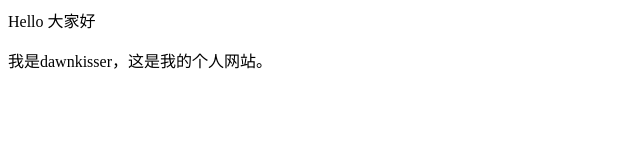
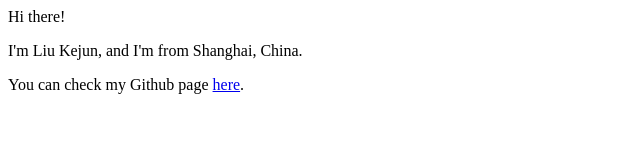
Before and after one commit to dawnkisser/dawnkisser.github.io, a plain HTML site: page index.html in a window 1280 px wide. Shown: the whole page, without its empty margins (0-640 px from the left). Drawn offline with Linux system fonts and the light colour scheme.

Commit message:
Update index.html

```diff
--- a/index.html
+++ b/index.html
@@ -1,2 +1,3 @@
-<p>Hello 大家好</p>
-<p>我是dawnkisser，这是我的个人网站。 </p>
+<p>Hi there!</p>
+<p>I'm Liu Kejun, and I'm from Shanghai, China.</p>
+<p>You can check my Github page <a href="https://github.com/dawnkisser">here</a>.</p>
```
